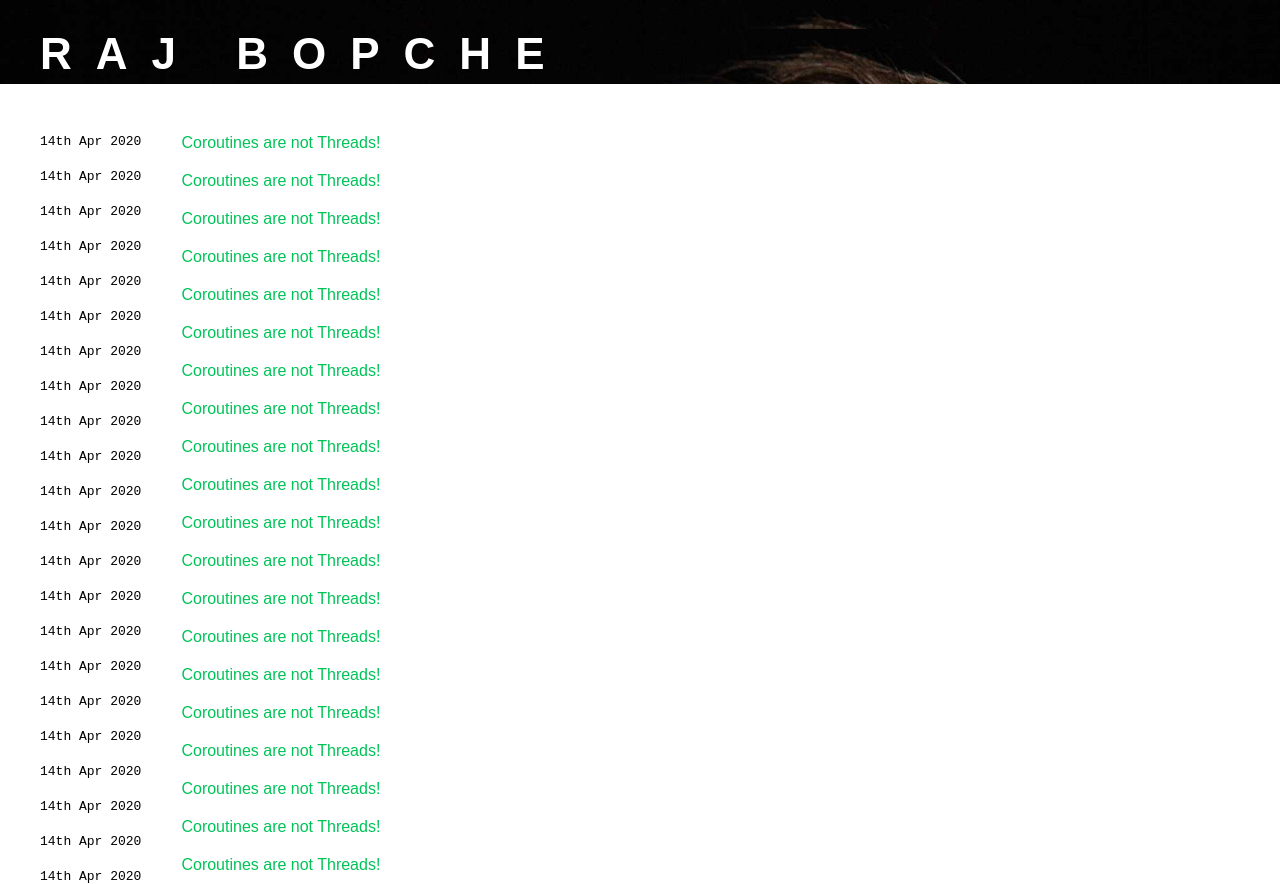
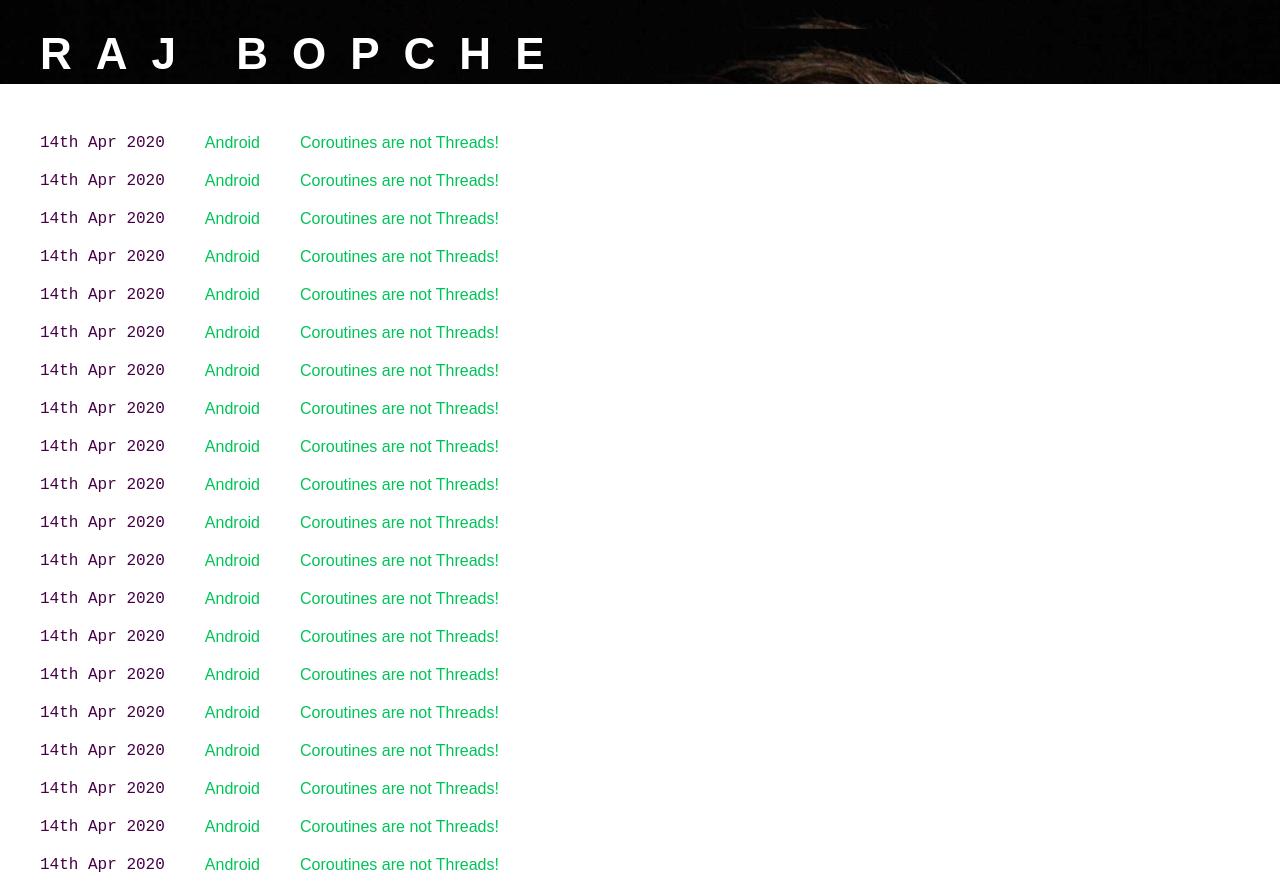
Before and after one commit to rajBopche/Myself, an Angular app: page /blogs in a window 1280 px wide. Built offline with nearby package versions, Linux system fonts and the light colour scheme; a web font is replaced by a local one.

Commit message:
fix | Closes #8, on hover will chnage blog link color

```diff
--- a/src/app/blog.ts
+++ b/src/app/blog.ts
@@ -1,5 +1,5 @@
 export class Blog {
-    constructor(public date: string, public title: string, public content: string) {
+    constructor(public date: string, public title: string, public content: string,public field: string) {
 
     }
 }
--- a/src/app/blogs/blogs.component.html
+++ b/src/app/blogs/blogs.component.html
@@ -1,12 +1,13 @@
 <div class="full_white_background">
     <ul>
-        <a href="" *ngFor="let blog of blogs">
-        <li class="text_color_black">{{blog.date}}</li>
-        </a>
+        <li *ngFor="let blog of blogs" class="text_color_black">{{blog.date}}</li>
     </ul>
     <ul>
-        <a href="" *ngFor="let blog of blogs;">
-            <li>{{blog.title}}</li>
+            <li *ngFor="let blog of blogs">{{blog.field}}</li>
+    </ul>
+    <ul>
+        <a href="">
+            <li *ngFor="let blog of blogs" class="change_style_on_hover">{{blog.title}}</li>
         </a>
     </ul>
 </div>
--- a/src/app/blogs/blogs.component.scss
+++ b/src/app/blogs/blogs.component.scss
@@ -12,20 +12,27 @@ ul {
 }
 
 .text_color_black {
-    color: black;
+    color: rgb(70, 0, 70);
     font-family: monospace;
+    margin-top: 20px;
+    font-size: 16px;
 }
 
 li {
     color: #00c358;
+    font-family: "montserrat_regular", "arial", sans-serif;
+    font-size: 16px;
+    margin-top: 20px;
+    transition: color 1s;
+}
+
+.change_style_on_hover:hover {
     font-family: "montserrat_bold", "arial", sans-serif;
-    margin-top: 20px;
+    font-size: 14px;
+    color: rgb(136, 0, 136);
 }
 
 a {
     text-decoration: none;
+    transition: font-family 0.5s;
 }
-
-a:hover {
-    border-bottom: 1px solid #00c358;
-}
--- a/src/app/blogs/blogs.component.ts
+++ b/src/app/blogs/blogs.component.ts
@@ -9,35 +9,35 @@ import { Blog } from '../blog';
 export class BlogsComponent implements OnInit {
 
   blogs = [
-    new Blog("14th Apr 2020","Coroutines are not Threads!","Yes, you heard it rite"),
-    new Blog("14th Apr 2020","Coroutines are not Threads!","Yes, you heard it rite"),
-    new Blog("14th Apr 2020","Coroutines are not Threads!","Yes, you heard it rite"),
-    new Blog("14th Apr 2020","Coroutines are not Threads!","Yes, you heard it rite"),
-    new Blog("14th Apr 2020","Coroutines are not Threads!","Yes, you heard it rite"),
-    new Blog("14th Apr 2020","Coroutines are not Threads!","Yes, you heard it rite"),
-    new Blog("14th Apr 2020","Coroutines are not Threads!","Yes, you heard it rite"),
-    new Blog("14th Apr 2020","Coroutines are not Threads!","Yes, you heard it rite"),
-    new Blog("14th Apr 2020","Coroutines are not Threads!","Yes, you heard it rite"),
-    new Blog("14th Apr 2020","Coroutines are not Threads!","Yes, you heard it rite"),
-    new Blog("14th Apr 2020","Coroutines are not Threads!","Yes, you heard it rite"),
-    new Blog("14th Apr 2020","Coroutines are not Threads!","Yes, you heard it rite"),
-    new Blog("14th Apr 2020","Coroutines are not Threads!","Yes, you heard it rite"),
-    new Blog("14th Apr 2020","Coroutines are not Threads!","Yes, you heard it rite"),
-    new Blog("14th Apr 2020","Coroutines are not Threads!","Yes, you heard it rite"),
-    new Blog("14th Apr 2020","Coroutines are not Threads!","Yes, you heard it rite"),
-    new Blog("14th Apr 2020","Coroutines are not Threads!","Yes, you heard it rite"),
-    new Blog("14th Apr 2020","Coroutines are not Threads!","Yes, you heard it rite"),
-    new Blog("14th Apr 2020","Coroutines are not Threads!","Yes, you heard it rite"),
-    new Blog("14th Apr 2020","Coroutines are not Threads!","Yes, you heard it rite"),
-    new Blog("14th Apr 2020","Coroutines are not Threads!","Yes, you heard it rite"),
-    new Blog("14th Apr 2020","Coroutines are not Threads!","Yes, you heard it rite"),
-    new Blog("14th Apr 2020","Coroutines are not Threads!","Yes, you heard it rite"),
-    new Blog("14th Apr 2020","Coroutines are not Threads!","Yes, you heard it rite"),
-    new Blog("14th Apr 2020","Coroutines are not Threads!","Yes, you heard it rite"),
-    new Blog("15th Apr 2020","Coroutines are not Threads!","Yes, you heard it rite"),
-    new Blog("15th Apr 2020","Coroutines are not Threads!","Yes, you heard it rite"),
-    new Blog("15th Apr 2020","Coroutines are not Threads!","Yes, you heard it rite"),
-    new Blog("15th Apr 2020","Coroutines are not Threads!","Yes, you heard it rite")]
+    new Blog("14th Apr 2020","Coroutines are not Threads!","Yes, you heard it rite","Android"),
+    new Blog("14th Apr 2020","Coroutines are not Threads!","Yes, you heard it rite","Android"),
+    new Blog("14th Apr 2020","Coroutines are not Threads!","Yes, you heard it rite","Android"),
+    new Blog("14th Apr 2020","Coroutines are not Threads!","Yes, you heard it rite","Android"),
+    new Blog("14th Apr 2020","Coroutines are not Threads!","Yes, you heard it rite","Android"),
+    new Blog("14th Apr 2020","Coroutines are not Threads!","Yes, you heard it rite","Android"),
+    new Blog("14th Apr 2020","Coroutines are not Threads!","Yes, you heard it rite","Android"),
+    new Blog("14th Apr 2020","Coroutines are not Threads!","Yes, you heard it rite","Android"),
+    new Blog("14th Apr 2020","Coroutines are not Threads!","Yes, you heard it rite","Android"),
+    new Blog("14th Apr 2020","Coroutines are not Threads!","Yes, you heard it rite","Android"),
+    new Blog("14th Apr 2020","Coroutines are not Threads!","Yes, you heard it rite","Android"),
+    new Blog("14th Apr 2020","Coroutines are not Threads!","Yes, you heard it rite","Android"),
+    new Blog("14th Apr 2020","Coroutines are not Threads!","Yes, you heard it rite","Android"),
+    new Blog("14th Apr 2020","Coroutines are not Threads!","Yes, you heard it rite","Android"),
+    new Blog("14th Apr 2020","Coroutines are not Threads!","Yes, you heard it rite","Android"),
+    new Blog("14th Apr 2020","Coroutines are not Threads!","Yes, you heard it rite","Android"),
+    new Blog("14th Apr 2020","Coroutines are not Threads!","Yes, you heard it rite","Android"),
+    new Blog("14th Apr 2020","Coroutines are not Threads!","Yes, you heard it rite","Android"),
+    new Blog("14th Apr 2020","Coroutines are not Threads!","Yes, you heard it rite","Android"),
+    new Blog("14th Apr 2020","Coroutines are not Threads!","Yes, you heard it rite","Android"),
+    new Blog("14th Apr 2020","Coroutines are not Threads!","Yes, you heard it rite","Android"),
+    new Blog("14th Apr 2020","Coroutines are not Threads!","Yes, you heard it rite","Android"),
+    new Blog("14th Apr 2020","Coroutines are not Threads!","Yes, you heard it rite","Android"),
+    new Blog("14th Apr 2020","Coroutines are not Threads!","Yes, you heard it rite","Android"),
+    new Blog("14th Apr 2020","Coroutines are not Threads!","Yes, you heard it rite","Android"),
+    new Blog("15th Apr 2020","Coroutines are not Threads!","Yes, you heard it rite","Android"),
+    new Blog("15th Apr 2020","Coroutines are not Threads!","Yes, you heard it rite","Android"),
+    new Blog("15th Apr 2020","Coroutines are not Threads!","Yes, you heard it rite","Android"),
+    new Blog("15th Apr 2020","Coroutines are not Threads!","Yes, you heard it rite","Android")]
 
 
   constructor() { }
```
